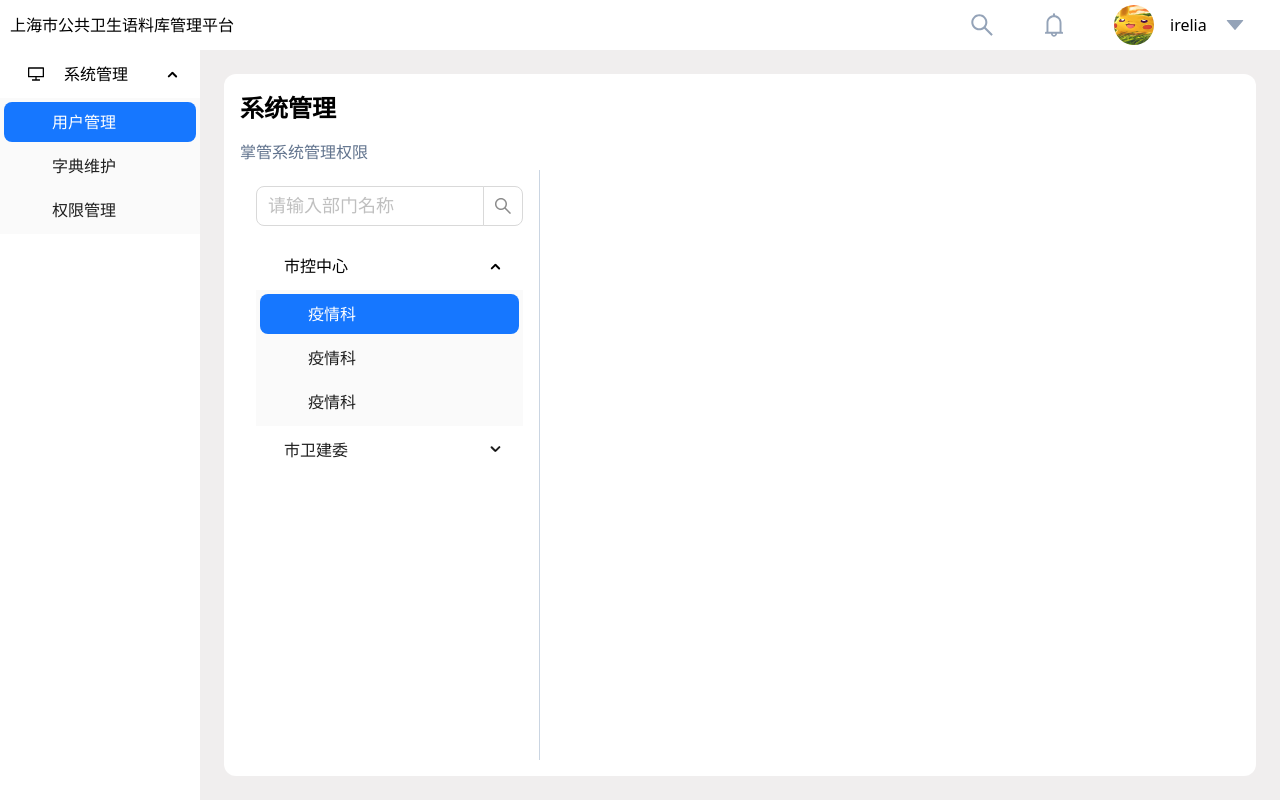
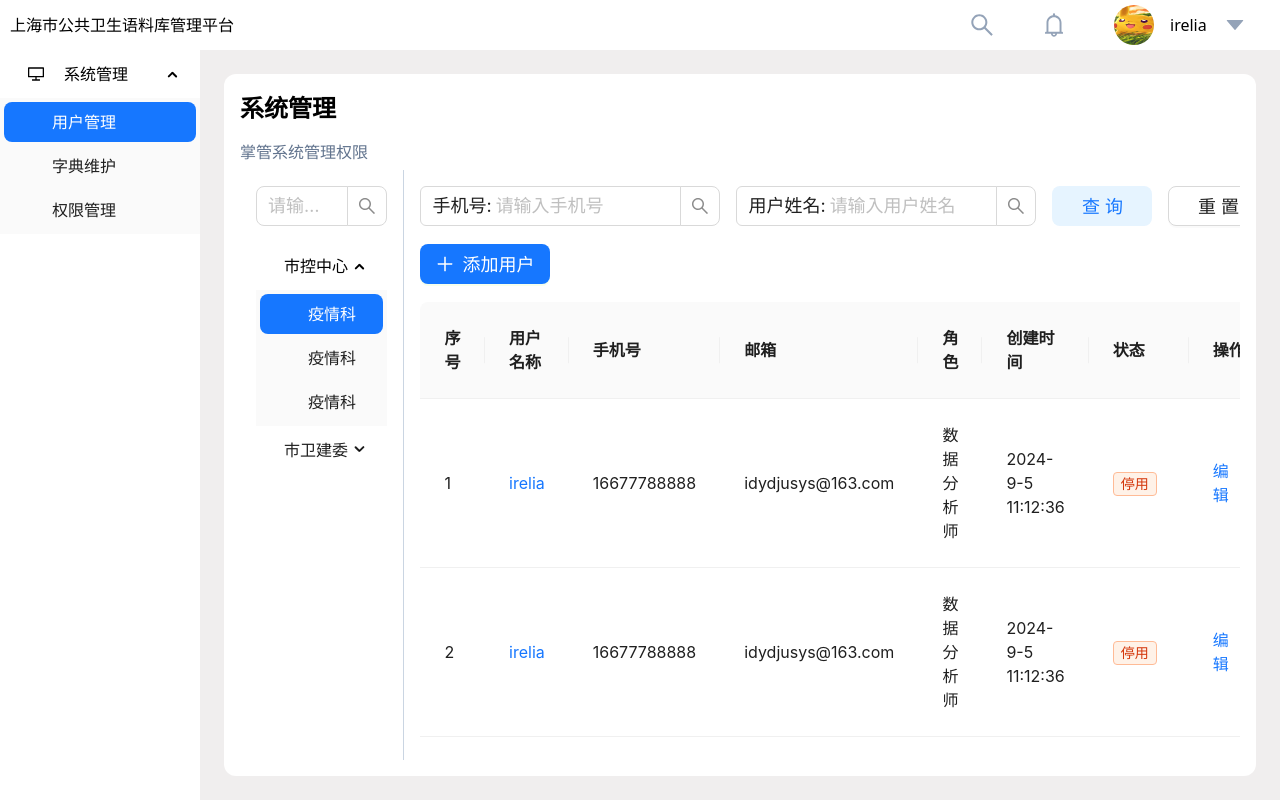
Before and after one commit to 2630483575/kps-disease-control, a Next.js app in the folder jikong-next/: page / in a window 1280 px wide. Built offline with nearby package versions, Linux system fonts and the light colour scheme.

Commit message:
feat:用户管理列表页

```diff
--- /dev/null
+++ b/jikong-next/src/app/components/ShowComponent/RightComponent/UserInfoComponent/index.tsx
@@ -0,0 +1,153 @@
+import { Input } from "antd";
+import type { GetProps } from "antd";
+import { Button, Space, Table, Tag } from "antd";
+import { PlusOutlined } from "@ant-design/icons";
+import type { TableProps } from "antd";
+
+type SearchProps = GetProps<typeof Input.Search>;
+const { Search } = Input;
+
+interface DataType {
+  key: number;
+  userName: string;
+  phone: string;
+  email: string;
+  roleName: string;
+  createTime: string;
+  status: number;
+}
+const columns: TableProps<DataType>["columns"] = [
+  {
+    title: "序号",
+    dataIndex: "key",
+    key: "key",
+  },
+  {
+    title: "用户名称",
+    dataIndex: "userName",
+    key: "userName",
+    render: (text) => <a>{text}</a>,
+  },
+  {
+    title: "手机号",
+    dataIndex: "phone",
+    key: "phone",
+  },
+  {
+    title: "邮箱",
+    dataIndex: "email",
+    key: "email",
+  },
+  {
+    title: "角色",
+    dataIndex: "roleName",
+    key: "roleName",
+  },
+  {
+    title: "创建时间",
+    dataIndex: "createTime",
+    key: "createTime",
+  },
+  {
+    title: "状态",
+    key: "status",
+    dataIndex: "status",
+    render: (_, { status }) => {
+      let color = status === 1 ? "volcano" : "green";
+      let statusName = status === 1 ? "停用" : "正常";
+      return (
+        <Tag color={color} key={statusName}>
+          {statusName}
+        </Tag>
+      );
+    },
+  },
+  {
+    title: "操作",
+    key: "action",
+    render: (_, record) => (
+      <Space size="middle">
+        <a>编辑</a>
+        <a>重置密码</a>
+        <a>删除</a>
+      </Space>
+    ),
+  },
+];
+
+// 造的假数据
+// const data: DataType[] = [
+//   {
+//     key: 1,
+//     userName: "irelia",
+//     phone: "16677788888",
+//     email: "idydjusys@163.com",
+//     roleName: "数据分析师",
+//     createTime: "2024-9-5 11:12:36",
+//     status: 1,
+//   },
+// ];
+const data = Array.from({ length: 100 }).map<DataType>((_, i) => ({
+  key: i + 1,
+  userName: "irelia",
+  phone: "16677788888",
+  email: "idydjusys@163.com",
+  roleName: "数据分析师",
+  createTime: "2024-9-5 11:12:36",
+  status: 1,
+}));
+
+export default function UserInfo() {
+  const onSearch: SearchProps["onSearch"] = (value, _e, info) => {
+    console.log(info?.source, value);
+  };
+  return (
+    <>
+      <div className="h-[100px] flex gap-4 flex-wrap">
+        <div className="w-[300px]">
+          <Search
+            placeholder="请输入手机号"
+            onSearch={onSearch}
+            size="large"
+            prefix={<label>手机号:</label>}
+          />
+        </div>
+        <div className="w-[300px]">
+          <Search
+            placeholder="请输入用户姓名"
+            onSearch={onSearch}
+            size="large"
+            prefix={<label>用户姓名:</label>}
+          />
+        </div>
+        <div>
+          <Button
+            color="blue"
+            variant="filled"
+            size="large"
+            className="w-[100px]"
+          >
+            查询
+          </Button>
+        </div>
+        <div>
+          <Button size="large" className="w-[100px]">
+            重置
+          </Button>
+        </div>
+        <div>
+          <Button type="primary" size="large" icon={<PlusOutlined />}>
+            添加用户
+          </Button>
+        </div>
+      </div>
+      <div className="flex-1 h-full overflow-auto">
+        <Table<DataType>
+          columns={columns}
+          dataSource={data}
+          className="h-full"
+        />
+      </div>
+    </>
+  );
+}
--- a/jikong-next/src/app/components/ShowComponent/RightComponent/index.tsx
+++ b/jikong-next/src/app/components/ShowComponent/RightComponent/index.tsx
@@ -1,8 +1,8 @@
 // 内容左侧部分组件 内容根据传入页面类型展示
-import UserInfo from "../UserInfoComponent";
+import UserInfo from "./UserInfoComponent";
 export default function RightComponent() {
   return (
-    <div className="flex-1 flex flex-col p-[16px] gap-4">
+    <div className="flex-1 flex flex-col p-[16px] gap-4 ">
       <UserInfo />
     </div>
   );
--- a/jikong-next/src/app/components/ShowComponent/UserInfoComponent/index.tsx
+++ /dev/null
@@ -1,7 +0,0 @@
-export default function UserInfo() {
-  return (
-    <>
-      <div className="h-[200px] flex items-center"></div>
-    </>
-  );
-}
--- a/jikong-next/src/app/components/ShowComponent/UserManage/index.tsx
+++ b/jikong-next/src/app/components/ShowComponent/UserManage/index.tsx
@@ -5,7 +5,7 @@ export default function UserManage() {
   return (
     <div className="w-full h-full flex flex-col">
       <TitleComponent />
-      <div className="w-full flex-1 flex">
+      <div className="w-full h-full flex-1 flex overflow-hidden">
         <LeftComponent />
         <RightComponent />
       </div>
--- a/jikong-next/src/app/globals.css
+++ b/jikong-next/src/app/globals.css
@@ -33,3 +33,31 @@ code {
   font-family: source-code-pro, Menlo, Monaco, Consolas, "Courier New",
     monospace;
 }
+
+::-webkit-scrollbar {
+  /*滚动条整体样式*/
+  width: 10px; /*高宽分别对应横竖滚动条的尺寸*/
+  height: 10px;
+}
+
+::-webkit-scrollbar-thumb {
+  /*滚动条里面小方块*/
+  background: rgba(200, 200, 200, 0.3);
+  border-radius: 15px;
+  border-style: dashed;
+  border-width: 3px;
+  border-color: transparent;
+  background-clip: padding-box;
+  /*scrollbar-arrow-color: red;*/
+}
+
+::-webkit-scrollbar-thumb:hover {
+  background: rgba(200, 200, 200, 0.3);
+  border-radius: 15px;
+}
+::-webkit-scrollbar-track {
+  /*滚动条里面轨道*/
+  -webkit-box-shadow: inset 0 0 6px rgba(0, 0, 0, 0);
+  border-radius: 15px;
+  background: rgba(0, 0, 0, 0);
+}
--- a/jikong-next/src/lib/antdThemeConfig.ts
+++ b/jikong-next/src/lib/antdThemeConfig.ts
@@ -13,6 +13,12 @@ const theme: ThemeConfig = {
       iconMarginInlineEnd: 20,
       activeBarBorderWidth: 0,
     },
+    Button: {
+      colorPrimary: "#1677ff",
+    },
+    Table: {
+      padding: 24,
+    },
   },
 };
 
```
